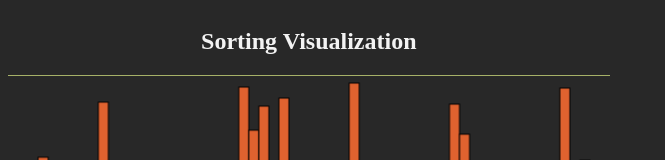
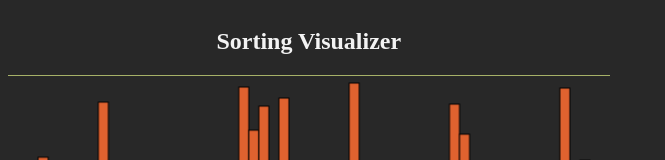
Before and after one commit to nitch193/Visualize-Sorting, a website built with webpack: page src/index.html in a window 1280 px wide. Shown: the top 160 px of the page, without its empty margins (0-665 px from the left). Built offline with nearby package versions, Linux system fonts and the light colour scheme.

Commit message:
fix: minor bug fix

```diff
--- a/src/index.html
+++ b/src/index.html
@@ -11,7 +11,7 @@
     <title>Sorting Visualization</title>
   </head>
   <body>
-    <h2>Sorting Visualization</h2>
+    <h2>Sorting Visualizer</h2>
     <div class="parent-div">
       <canvas id="my-canvas" width="600px;" height="400px"></canvas>
     </div>
```
